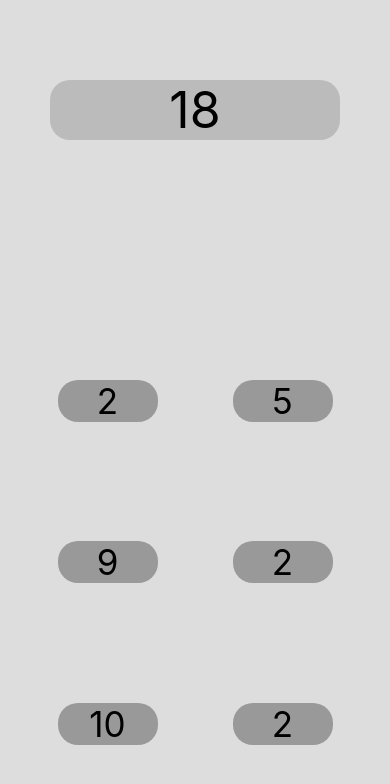
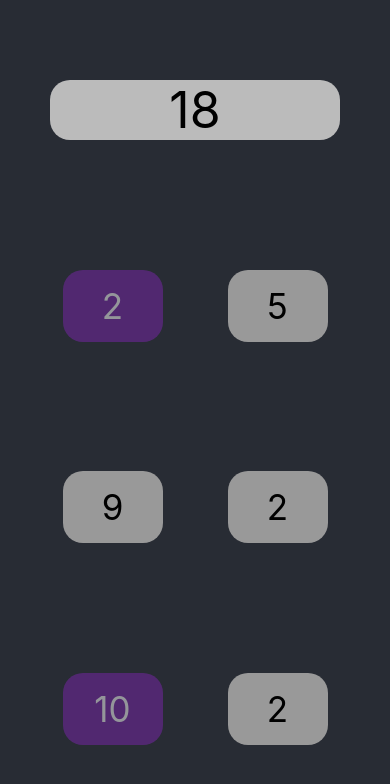
Before and after one commit to Nathanjms/react-native-essential-training, a React Native app: screen / in a window 390 px wide. Shown: the top 784 px of the page. Built offline with nearby package versions, Linux system fonts and the light colour scheme.

Commit message:
Add isSelected function and styling

```diff
--- a/src/components/Game.js
+++ b/src/components/Game.js
@@ -8,6 +8,9 @@
     static propTypes = {
         randomNumberCount: PropTypes.number.isRequired,
     };
+    state = {
+        selectedNumbers: [0, 4],
+    };
     randomNumbers = Array
         .from({ length: this.props.randomNumberCount })
         .map(() => 1 + Math.floor(10 * Math.random()));
@@ -15,13 +18,19 @@
         .slice(0, this.props.randomNumberCount - 2)
         .reduce((acc, curr) => acc + curr, 0);
     //TODO: Shuffle random numbers.
+
+    isNumberSelected = (numberIndex) => {
+        return this.state.selectedNumbers.indexOf(numberIndex) >= 0;
+    }
     render() {
         return (
             <View style={styles.container}>
                 <Text style={styles.target}>{this.target}</Text>
                 <View style={styles.numberContainer}>
                     {this.randomNumbers.map((randomNumber, i) =>
-                        <RandomNumber key={i} number={randomNumber} />
+                        <RandomNumber key={i} number={randomNumber}
+                            isSelected={this.isNumberSelected(i)}
+                        />
                     )}
                 </View>
             </View>
@@ -30,7 +39,7 @@
 }
 const styles = StyleSheet.create({
     container: {
-        backgroundColor: '#ddd',
+        backgroundColor: '#282c34',
         flex: 1,
         paddingTop: 30,
     },
@@ -45,8 +54,8 @@
 
     numberContainer: {
         flex: 1,
-        marginHorizontal: 20,
-        marginTop: 170,
+        marginHorizontal: 30,
+        marginTop: 50,
         flexDirection: 'row',
         flexWrap: 'wrap',
         justifyContent: 'space-around',
--- a/src/components/RandomNumber.js
+++ b/src/components/RandomNumber.js
@@ -8,6 +8,7 @@
 
     static propTypes = {
         number: PropTypes.number.isRequired,
+        isSelected: PropTypes.bool.isRequired,
     };
 
     handlePress = () => {
@@ -17,7 +18,7 @@
     render() {
         return (
             <TouchableOpacity onPress={this.handlePress}>
-                <Text style={styles.number}>{this.props.number}</Text>
+                <Text style={[styles.number, this.props.isSelected ? styles.selected : '']}>{this.props.number}</Text>
             </TouchableOpacity>
         );
     }
@@ -27,9 +28,15 @@
     number: {
         backgroundColor: '#999',
         width: 100,
-        margin: 20,
+        margin: 30,
         textAlign: 'center',
         fontSize: 35,
         borderRadius: 20,
-    }
+        padding: 15
+    },
+    selected: {
+        opacity: 0.5,
+        color: 'white',
+        backgroundColor: '#7b26ad',
+    },
 });
```
